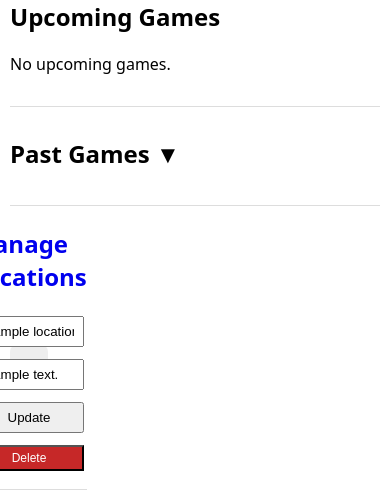
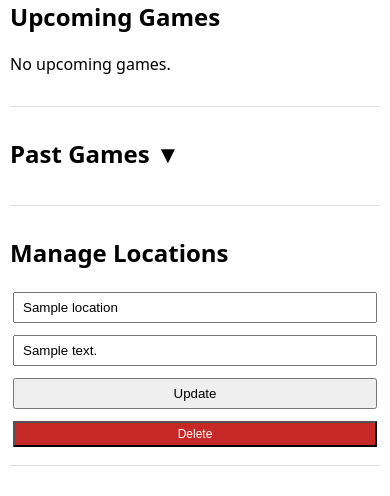
Before and after one commit to tozarslan-arch/pickup-soccer, a Flask app: page / in a window 390 px wide. Shown: the part 519-1015 px from the top of the page. Run offline with Flask 3, Linux system fonts and the light colour scheme; tables that the repository leaves empty hold one stand-in row (values such as "Sample post").

Commit message:
Add files via upload

```diff
--- a/static/style.css
+++ b/static/style.css
@@ -1,7 +1,3 @@
-/* --------------------------------------------------
-   GLOBAL LAYOUT
--------------------------------------------------- */
-
 body {
   font-family: system-ui, sans-serif;
   max-width: 900px;
@@ -28,10 +24,7 @@ input, select, button {
   padding: 6px 8px;
 }
 
-/* --------------------------------------------------
-   EVENT CARD
--------------------------------------------------- */
-
+/* Event Card */
 .event-card {
   border: 1px solid #ddd;
   padding: 10px;
@@ -52,10 +45,7 @@ input, select, button {
   margin-top: 4px;
 }
 
-/* --------------------------------------------------
-   STATUS ROW
--------------------------------------------------- */
-
+/* Status Row */
 .status-row {
   display: flex;
   align-items: center;
@@ -64,6 +54,7 @@ input, select, button {
   margin-top: 6px;
 }
 
+/* Status Badges */
 .status-badge {
   padding: 4px 10px;
   border-radius: 6px;
@@ -72,18 +63,15 @@ input, select, button {
 }
 
 .status-badge.pending {
-  background: #fbc02d;
+  background: #fbc02d; /* yellow */
   color: #000;
 }
 
 .status-badge.on {
-  background: #2e7d32;
+  background: #2e7d32; /* green */
 }
 
-/* --------------------------------------------------
-   BUTTONS
--------------------------------------------------- */
-
+/* Vote Button */
 .inline-vote {
   margin: 0;
 }
@@ -102,6 +90,7 @@ input, select, button {
   background: #0d47a1;
 }
 
+/* Delete Button */
 .danger {
   background: #c62828;
   color: white;
@@ -116,19 +105,18 @@ input, select, button {
   margin: 0;
 }
 
-/* --------------------------------------------------
-   NOTES
--------------------------------------------------- */
-
+/* Notes */
 .note {
   font-style: italic;
   color: #555;
 }
 
-/* --------------------------------------------------
-   MANAGE LOCATIONS
--------------------------------------------------- */
+/* Past Games Fade */
+.past-status {
+  opacity: 0.7;
+}
 
+/* Manage Locations */
 .location-row {
   display: flex;
   flex-wrap: wrap;
@@ -136,10 +124,7 @@ input, select, button {
   align-items: center;
 }
 
-/* --------------------------------------------------
-   COLLAPSIBLE PAST GAMES
--------------------------------------------------- */
-
+/* Collapsible Past Games */
 .collapsible-header {
   cursor: pointer;
   user-select: none;
@@ -150,66 +135,7 @@ input, select, button {
   margin-top: 10px;
 }
 
-/* --------------------------------------------------
-   SHARE ICON BUTTONS (GLOBAL)
--------------------------------------------------- */
-
-.share-row {
-  margin-top: 12px;
-  display: flex;
-  flex-wrap: wrap;
-  gap: 10px;
-}
-
-.icon-btn {
-  width: 38px;
-  height: 38px;
-  display: inline-flex;
-  align-items: center;
-  justify-content: center;
-  border-radius: 8px;
-  background: #eee;
-  cursor: pointer;
-  border: none;
-  text-decoration: none;
-}
-
-.icon-btn:hover {
-  background: #ccc;
-}
-
-.icon {
-  width: 22px;
-  height: 22px;
-  fill: white;
-  stroke: white;
-}
-
-.icon-btn svg path {
-  stroke: white;
-}
-
-/* Brand colors */
-.icon-btn.whatsapp {
-  background: #25D366;
-}
-
-.icon-btn.messenger {
-  background: #0084FF;
-}
-
-.icon-btn.imessage {
-  background: #34C759;
-}
-
-.icon-btn.qr {
-  background: #000;
-}
-
-/* --------------------------------------------------
-   MOBILE OPTIMIZATION
--------------------------------------------------- */
-
+/* Mobile Optimization */
 @media (max-width: 600px) {
   .event-card {
     padding: 10px;
@@ -233,7 +159,10 @@ input, select, button {
     gap: 4px;
   }
 
-  .location-row input,
+  .location-row input {
+    width: 100%;
+  }
+
   .location-row button {
     width: 100%;
   }
--- a/templates/event_card.html
+++ b/templates/event_card.html
@@ -1,10 +1,12 @@
 <div class="event-card">
 
+  <!-- HEADER -->
   <div class="event-header">
     <strong>{{ e.location.name }}</strong>
     <a href="{{ e.location.map_url() }}" target="_blank" title="Open in Maps">📍</a>
   </div>
 
+  <!-- DATE + INLINE DELETE (PAST ONLY) -->
   <div class="event-top-row">
     <span>{{ e.date_time.strftime("%a %b %d, %Y %I:%M %p") }}</span>
 
@@ -15,11 +17,14 @@
     {% endif %}
   </div>
 
+  <!-- OPTIONAL NOTE -->
   {% if e.note %}
     <div class="note">{{ e.note }}</div>
   {% endif %}
 
+  <!-- STATUS + VOTES + TARGET + VOTE BUTTON -->
   <div class="status-row">
+
     <span class="status-badge {% if e.is_on %}on{% else %}pending{% endif %}">
       {% if e.is_on %}
         Game On!
@@ -47,14 +52,56 @@
   <div class="share-row">
 
     <!-- Copy Link -->
-    <button class="icon-btn" onclick="copyShareLink('{{ url_for('view_game', event_id=e.id, _external=True) }}')" title="Copy Link">
+    <button class="icon-btn"
+            onclick="copyShareLink('{{ url_for('view_game', event_id=e.id, _external=True) }}')"
+            title="Copy Link">
       <svg class="icon" viewBox="0 0 24 24">
-        <path d="M10 13a5 5 0 0 1 0-7l1-1a5 5 0 0 1 7 7l-1 1"/>
-        <path d="M14 11a5 5 0 0 1 0 7l-1 1a5 5 0 0 1-7-7l1-1"/>
+        <path d="M10 13a5 5 0 0 1 0-7l1-1a5 5 0 0 1 7 7l-1 1" />
+        <path d="M14 11a5 5 0 0 1 0 7l-1 1a5 5 0 0 1-7-7l1-1" />
       </svg>
     </button>
 
     <!-- WhatsApp -->
-    <a class="icon-btn" href="https://wa.me/?text={{ url_for('view_game', event_id=e.id, _external=True) }}" target="_blank" title="WhatsApp">
-      <svg class="icon" viewBox="0 0 32 32">
-        <circle cx="16" cy="16" r="16" fill="#25D366"/>
+    <a class="icon-btn whatsapp"
+       href="https://wa.me/?text={{ url_for('view_game', event_id=e.id, _external=True) }}"
+       target="_blank"
+       title="WhatsApp">
+      <svg class="icon" viewBox="0 0 24 24">
+        <path d="M12 2a10 10 0 1 0 4.9 18.7L22 22l-1.3-5A10 10 0 0 0 12 2Z" />
+        <path d="M8 10c0 4 4 6 4 6s4-2 4-6" />
+      </svg>
+    </a>
+
+    <!-- Messenger -->
+    <a class="icon-btn messenger"
+       href="https://www.facebook.com/sharer/sharer.php?u={{ url_for('view_game', event_id=e.id, _external=True) }}"
+       target="_blank"
+       title="Messenger">
+      <svg class="icon" viewBox="0 0 24 24">
+        <path d="M12 2a10 10 0 0 0-9.9 11.5A10 10 0 0 0 12 22l1-.1-1-3 3 1a10 10 0 0 0 7-9.4A10 10 0 0 0 12 2Z" />
+        <path d="m7 14 4-3 3 3 4-3" />
+      </svg>
+    </a>
+
+    <!-- iMessage -->
+    <a class="icon-btn imessage"
+       href="sms:&body={{ url_for('view_game', event_id=e.id, _external=True) }}"
+       title="iMessage">
+      <svg class="icon" viewBox="0 0 24 24">
+        <path d="M12 3c-5 0-9 3-9 7 0 3 3 6 7 7l-1 4 4-3c5 0 9-3 9-7s-4-8-10-8Z" />
+      </svg>
+    </a>
+
+    <!-- QR Code -->
+    <a class="icon-btn qr"
+       href="{{ url_for('qr_page', event_id=e.id) }}"
+       title="QR Code">
+      <svg class="icon" viewBox="0 0 24 24">
+        <path d="M3 3h6v6H3zM15 3h6v6h-6zM3 15h6v6H3zM15 15h3v3h-3z" />
+        <path d="M18 18h3v3h-3z" />
+      </svg>
+    </a>
+
+  </div>
+
+</div>
--- a/templates/index.html
+++ b/templates/index.html
@@ -88,20 +88,7 @@
       const box = document.getElementById("past-games");
       box.style.display = box.style.display === "none" ? "block" : "none";
     }
-
-    function copyShareLink(link) {
-      navigator.clipboard.writeText(link).then(() => {
-        alert("Game link copied!");
-      });
-    }
   </script>
-<script>
-function copyShareLink(link) {
-  navigator.clipboard.writeText(link).then(() => {
-    alert("Game link copied!");
-  });
-}
-</script>
 
 </body>
 </html>
```
